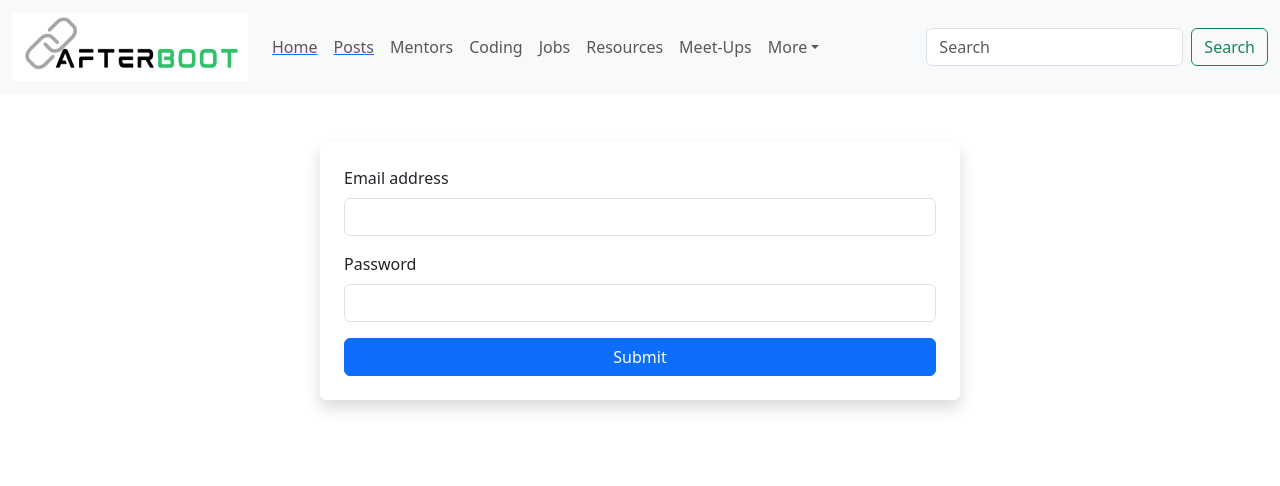
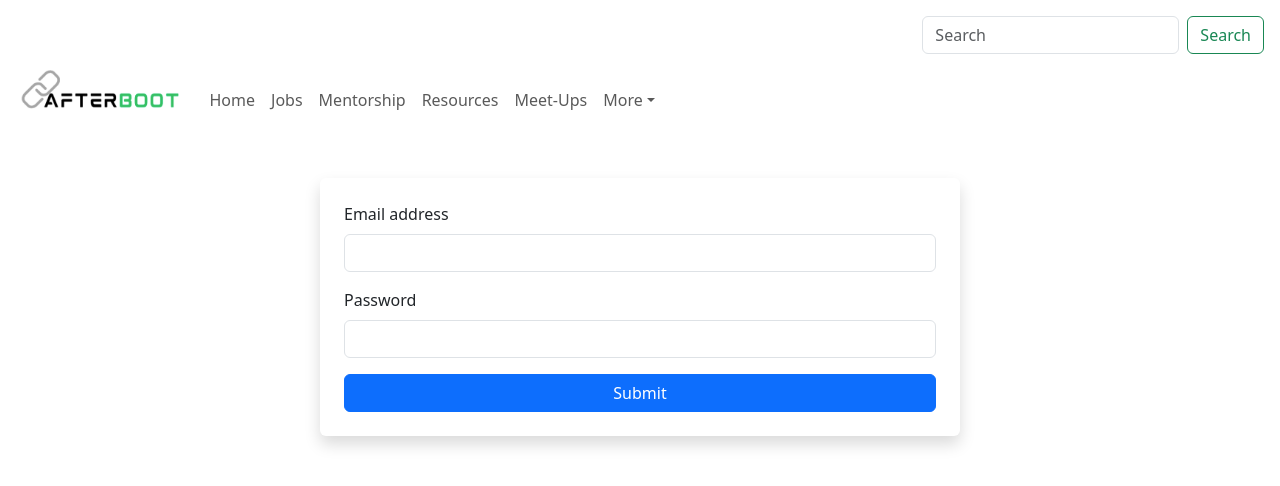
Before and after one commit to 21mooie/BloomKnowledgeBurg, a React (Vite) app: page /login in a window 1280 px wide. Shown: the top 486 px of the page. Built offline with nearby package versions, Linux system fonts and the light colour scheme.

Commit message:
Add styling changes for navbar

```diff
--- /dev/null
+++ b/src/Components/Navbvar.css
@@ -0,0 +1,16 @@
+.size {
+    height: 50px;
+}
+
+.nav {
+    display: flex;
+    flex-direction: row;
+}
+
+.link {
+    text-decoration: none;
+}
+
+.form {
+    width: 250px;
+}
--- a/src/Components/Navbvar.jsx
+++ b/src/Components/Navbvar.jsx
@@ -7,35 +7,51 @@ import Navbar from "react-bootstrap/Navbar";
 import NavDropdown from "react-bootstrap/NavDropdown";
 import { Link } from "react-router-dom";
 import logo from "../assets/logo.png";
+import "./Navbvar.css";
 
 const Navbvar = () => {
   return (
-    <Navbar bg="light" expand="lg">
+    <div>
+      <Form className="d-flex justify-content-end">
+        <div className="d-flex me-3 mt-3">
+          <Form.Control
+            type="search"
+            placeholder="Search"
+            className="me-2"
+            aria-label="Search"
+          />
+          <Button variant="outline-success">Search</Button>
+        </div>
+      </Form>
+      <Navbar expand="lg">
         <Container fluid>
           <Navbar.Brand href="#">
             {" "}
-          <img src={logo} alt="" />
+            <img src={logo} alt="" className="size"/>
           </Navbar.Brand>
           <Navbar.Toggle aria-controls="navbarScroll" />
           <Navbar.Collapse id="navbarScroll">
             <Nav
-            className="me-auto my-2 my-lg-0"
+              className="mt-3"
               style={{ maxHeight: "100px" }}
               navbarScroll
             >
-            <Link to={`/`}>
-              <Nav.Link>Home</Nav.Link>
+              <Link to={`/`} className="link">
+                <Nav.Link href="#general">Home</Nav.Link>
               </Link>
 
-            <Link to={`/forum/general`}>
-              <Nav.Link href="#general">Posts</Nav.Link>
+              <Link to={`/jobs`} className="link">
+                <Nav.Link href="#general">Jobs</Nav.Link>
               </Link>
-            <Nav.Link href="#mentors">Mentors</Nav.Link>
-            <Nav.Link href="#action2">Coding </Nav.Link>
-            <Nav.Link href="/jobs"> Jobs </Nav.Link>
-
+              <Link to={`/`} className="link">
+                <Nav.Link href="#mentors">Mentorship</Nav.Link>
+              </Link>
+              <Link to={`/`} className="link">
                 <Nav.Link href="#action2"> Resources </Nav.Link>
+              </Link>
+              <Link to={`/`} className="link">
                 <Nav.Link href="#action2">Meet-Ups </Nav.Link>
+              </Link>
 
               <NavDropdown title="More" id="navbarScrollingDropdown">
                 <NavDropdown.Item href="#action3">Help</NavDropdown.Item>
@@ -44,18 +60,11 @@ const Navbvar = () => {
                 <NavDropdown.Item href="#action5">About</NavDropdown.Item>
               </NavDropdown>
             </Nav>
-          <Form className="d-flex">
-            <Form.Control
-              type="search"
-              placeholder="Search"
-              className="me-2"
-              aria-label="Search"
-            />
-            <Button variant="outline-success">Search</Button>
-          </Form>
           </Navbar.Collapse>
         </Container>
       </Navbar>
+    </div>
+
   );
 };
 
```
Lines whose indentation alone changed are shown as unchanged.
